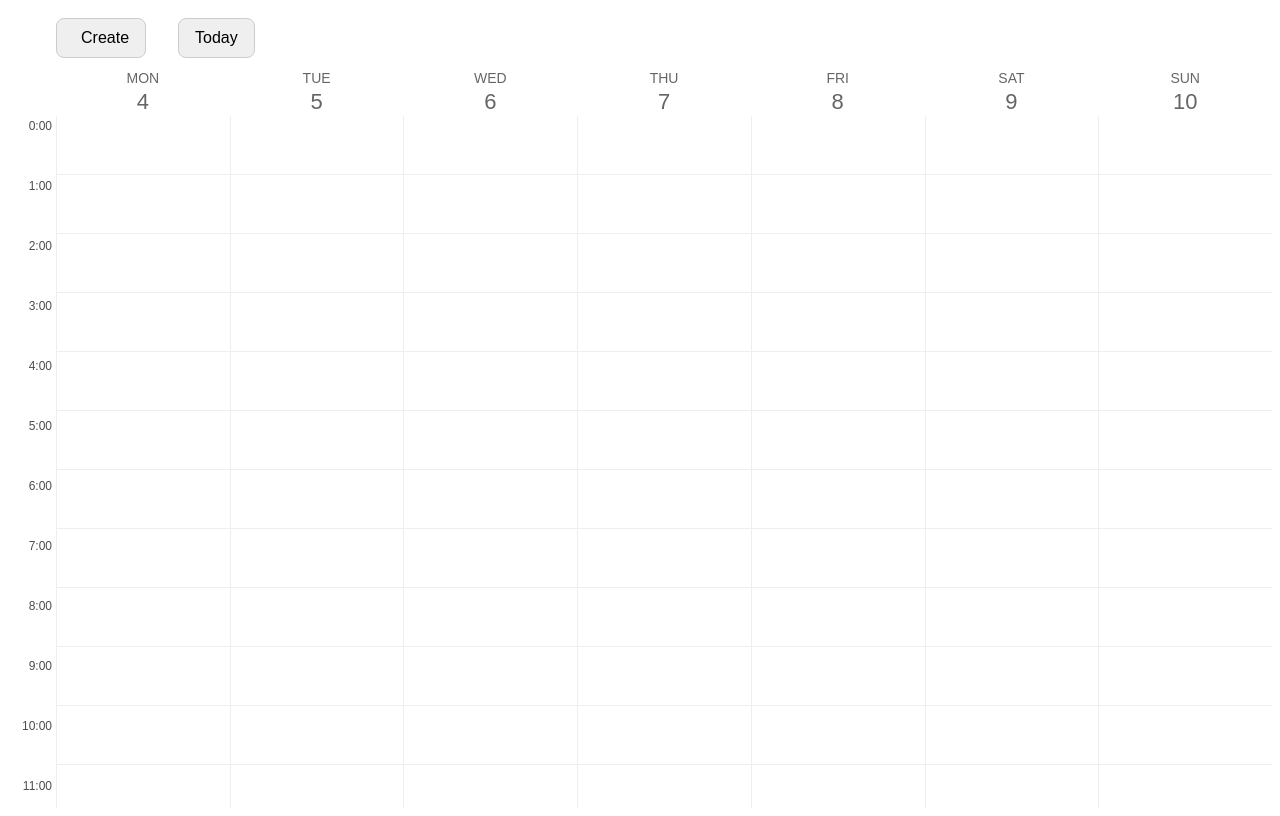
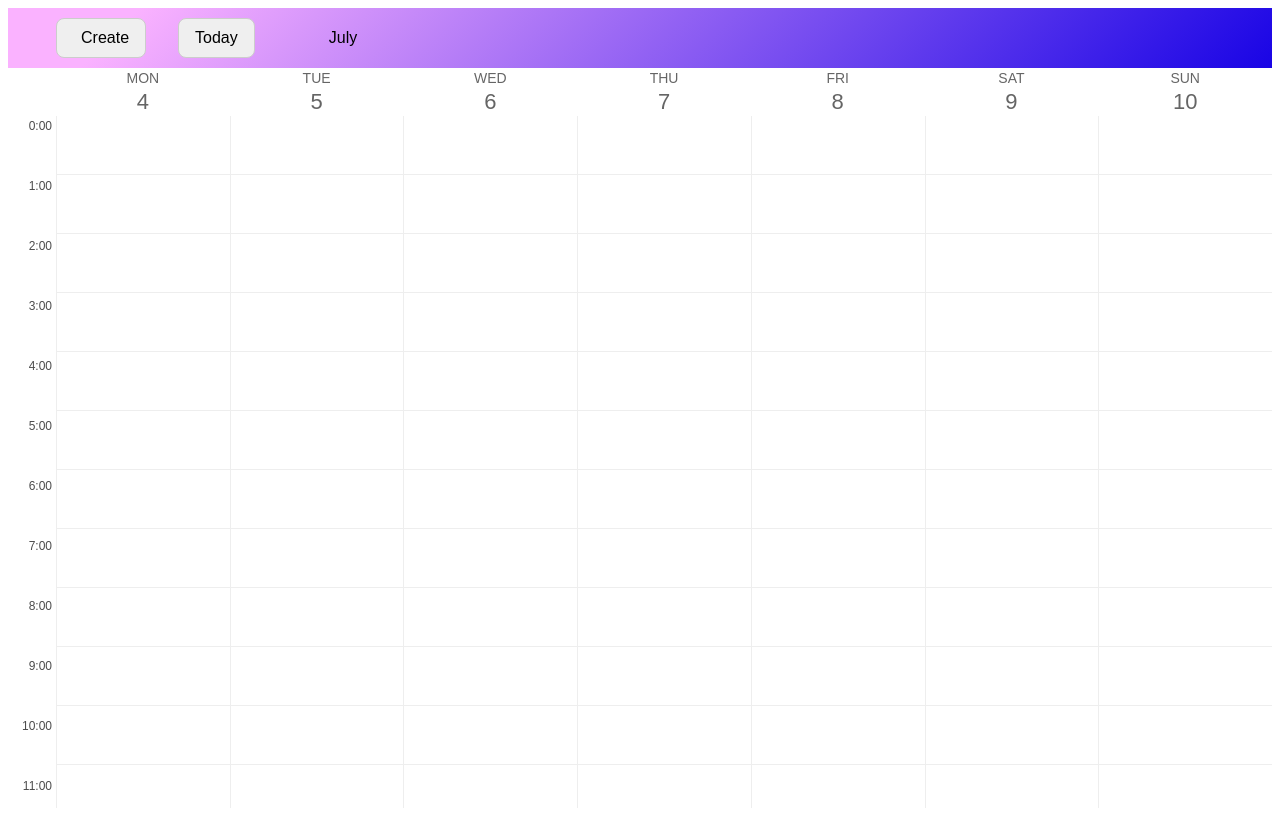
Before and after one commit to KMaximov/react-calendar-project, a React app: page / in a window 1280 px wide. Built offline with nearby package versions, Linux system fonts and the light colour scheme; the HTML template or start-up script is replaced by a standard one.

Commit message:
docs: add correct month and style for header

```diff
--- a/src/App.jsx
+++ b/src/App.jsx
@@ -17,7 +17,7 @@ class App extends Component {
 
     return (
       <>
-        <Header />
+        <Header weekDates={weekDates}/>
         <Calendar weekDates={weekDates} />
       </>
     );
--- a/src/components/header/Header.jsx
+++ b/src/components/header/Header.jsx
@@ -1,8 +1,14 @@
 import React from 'react';
-
+import moment from 'moment';
 import './header.scss';
 
-const Header = () => {
+const Header = ({ weekDates }) => {
+  const getMonth = () => {
+    if(weekDates[0].getMonth() !== weekDates[6].getMonth()) {
+      `${moment(weekDates[0]).format("MMMM")} - ${moment(weekDates[6]).format("MMMM")}`
+  } return `${moment(weekDates[0]).format("MMMM")}`
+  }
+
   return (
     <header className="header">
       <button className="button create-event-btn">
@@ -16,7 +22,9 @@ const Header = () => {
         <button className="icon-button navigation__nav-icon">
           <i className="fas fa-chevron-right"></i>
         </button>
-        <span className="navigation__displayed-month"></span>
+        <span className="navigation__displayed-month">
+          {getMonth()}
+        </span>
       </div>
     </header>
   );
--- a/src/components/header/header.scss
+++ b/src/components/header/header.scss
@@ -3,6 +3,11 @@
   height: 60px;
   padding: 0 48px;
   align-items: center;
+  background-image: linear-gradient( 135deg, #FAB2FF 10%, #1904E5 100%);
+}
+
+.button:hover {
+  background-color: rgb(98, 230, 239);
 }
 
 .create-event-btn {
```
